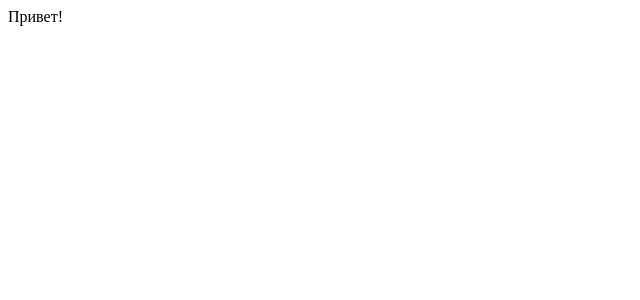
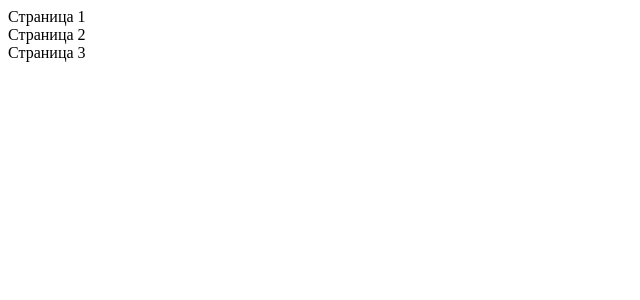
Before and after one commit to maxim-bagriantsev/SoccerStar, a React (Create React App) app: page / in a window 1280 px wide. Shown: the top 300 px of the page, without its empty margins (0-640 px from the left). Built offline with nearby package versions, Linux system fonts and the light colour scheme.

Commit message:
first commit

```diff
--- a/src/App.js
+++ b/src/App.js
@@ -1,10 +1,9 @@
 import React from "react";
+import Header from './Header'
 
 const App = () => {
     return (
-        <div>
-            Привет!
-        </div>
+        <Header />
     )
 }
 
--- /dev/null
+++ b/src/Header.jsx
@@ -0,0 +1,17 @@
+import React from 'react'
+import PageOne from "./PageOne";
+import PageTwo from "./PageTwo";
+import PageFree from "./PageFree";
+
+const Header =() => {
+
+    return (
+        <div>
+            <PageOne/>
+            <PageTwo/>
+            <PageFree/>
+        </div>
+        )
+}
+
+export default Header;
--- /dev/null
+++ b/src/PageFree.jsx
@@ -0,0 +1,11 @@
+import React from "react";
+
+const PageFree = () => {
+    return (
+        <div>
+            Страница 3
+        </div>
+    )
+}
+
+export default PageFree;
--- /dev/null
+++ b/src/PageOne.jsx
@@ -0,0 +1,11 @@
+import React from "react";
+
+const PageOne = () => {
+    return (
+        <div>
+            Страница 1
+        </div>
+    )
+}
+
+export default PageOne;
--- /dev/null
+++ b/src/PageTwo.jsx
@@ -0,0 +1,11 @@
+import React from "react";
+
+const PageTwo = () => {
+    return (
+        <div>
+            Страница 2
+        </div>
+    )
+}
+
+export default PageTwo;
```
